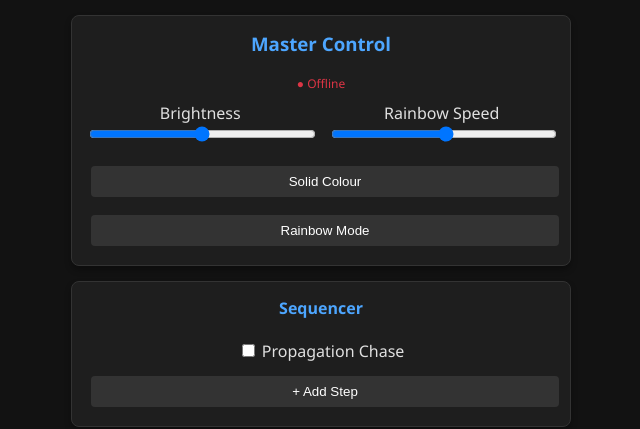
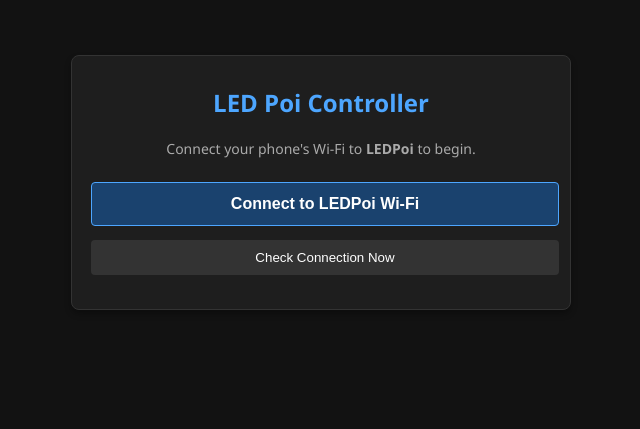
Before and after one commit to digirhino/led-poi, a plain HTML site: page index.html in a window 1280 px wide. Shown: the top 429 px of the page, without its empty margins (319-959 px from the left). Drawn offline with Linux system fonts and the light colour scheme; no server answers.

Commit message:
Update index.html

```diff
--- a/index.html
+++ b/index.html
@@ -41,6 +41,28 @@
 </head>
 <body>
 <div id="page">
+  <!-- CONNECT SPLASH SCREEN (Shown until ESP32 responds) -->
+  <div id="connectScreen" class="panel" style="text-align:center; padding:30px 15px; margin-top:40px;">
+    <h2 style="color:#4da6ff; margin-top:0;">LED Poi Controller</h2>
+    <p id="connectMsg" style="color:#aaa; font-size:14px; margin-bottom:20px;">
+      Connect your phone's Wi-Fi to <strong>LEDPoi</strong> to begin.
+    </p>
+    <button onclick="openWifiSettings()" style="background:#1a426e; border:1px solid #4da6ff; padding:12px 20px; font-size:16px; font-weight:bold; width:100%; margin-bottom:10px;">
+      Connect to LEDPoi Wi-Fi
+    </button>
+    <button onclick="safeFetchState()" style="width:100%; padding:10px;">
+      Check Connection Now
+    </button>
+  </div>
+
+  <!-- MAIN INTERFACE (Hidden until connected) -->
+  <div id="mainUI" style="display:none;">
+        </div>
+  </div>
+</div>
+<script>
+
+
   <!-- SMART MODE HEADER & AUDIO PANEL (Hidden until Smart Playlist is clicked) -->
   <div id="smartPanel" style="display:none;">
     <div class="smart-row" style="margin-bottom: 10px;">
@@ -646,14 +668,31 @@ try {
 } catch (e) {}
 
 let isFetchingState = false;
+
+function openWifiSettings() {
+  const isAndroid = /Android/i.test(navigator.userAgent);
+  if (isAndroid) {
+    // Opens Android Wi-Fi picker directly
+    window.location.href = 'intent:#Intent;action=android.settings.WIFI_SETTINGS;end';
+  } else {
+    // iOS / Desktop fallback guidance
+    document.getElementById('connectMsg').innerHTML =
+      'Open your device <strong>Settings &rarr; Wi-Fi</strong>, select <strong>LEDPoi</strong>, and tap <em>Use Without Internet</em> if prompted.';
+  }
+}
+
+
 function safeFetchState() {
   if (isFetchingState) return;
   isFetchingState = true;
   fetch('/state')
     .then(r => r.json())
     .then(d => {
+      document.getElementById('connectScreen').style.display = 'none';
+      document.getElementById('mainUI').style.display = 'block';
       document.getElementById('statusDot').textContent = '● Connected';
       document.getElementById('statusDot').style.color = '#4da6ff';
+
       document.getElementById('brightness').value = d.brightness;
       document.getElementById('rainbowSpeed').value = 256 - d.rainbowSpeed;
       document.getElementById('propagationMode').checked = d.propagationMode;
```
